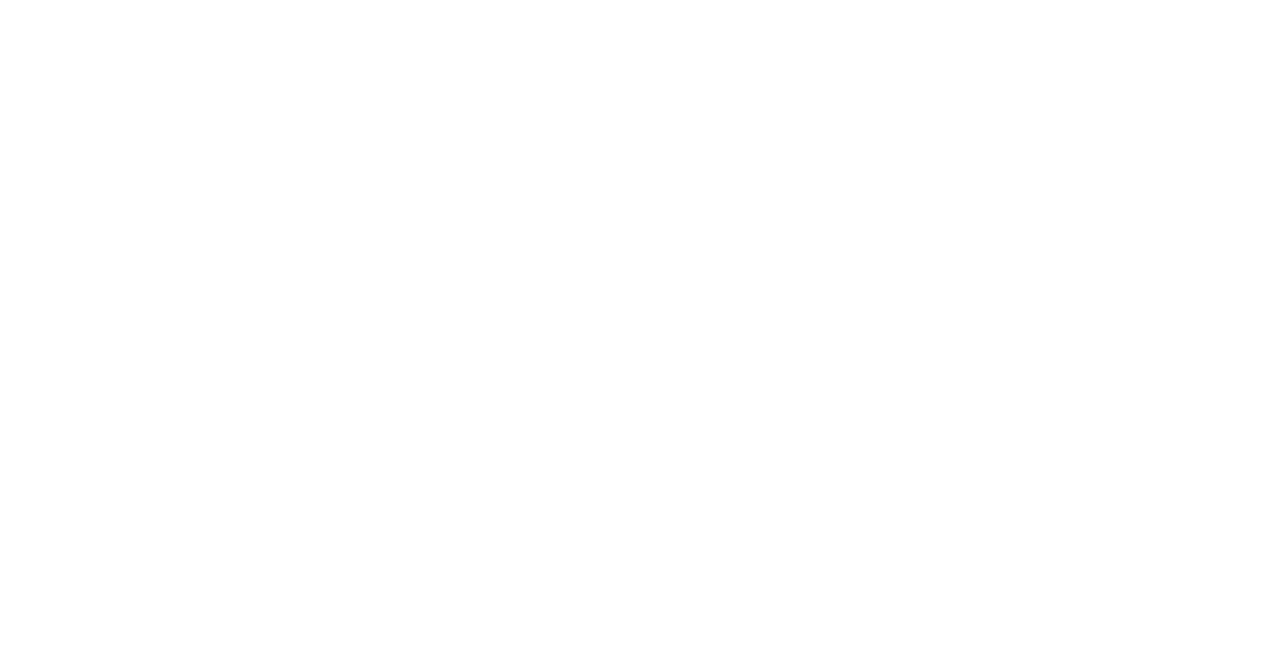
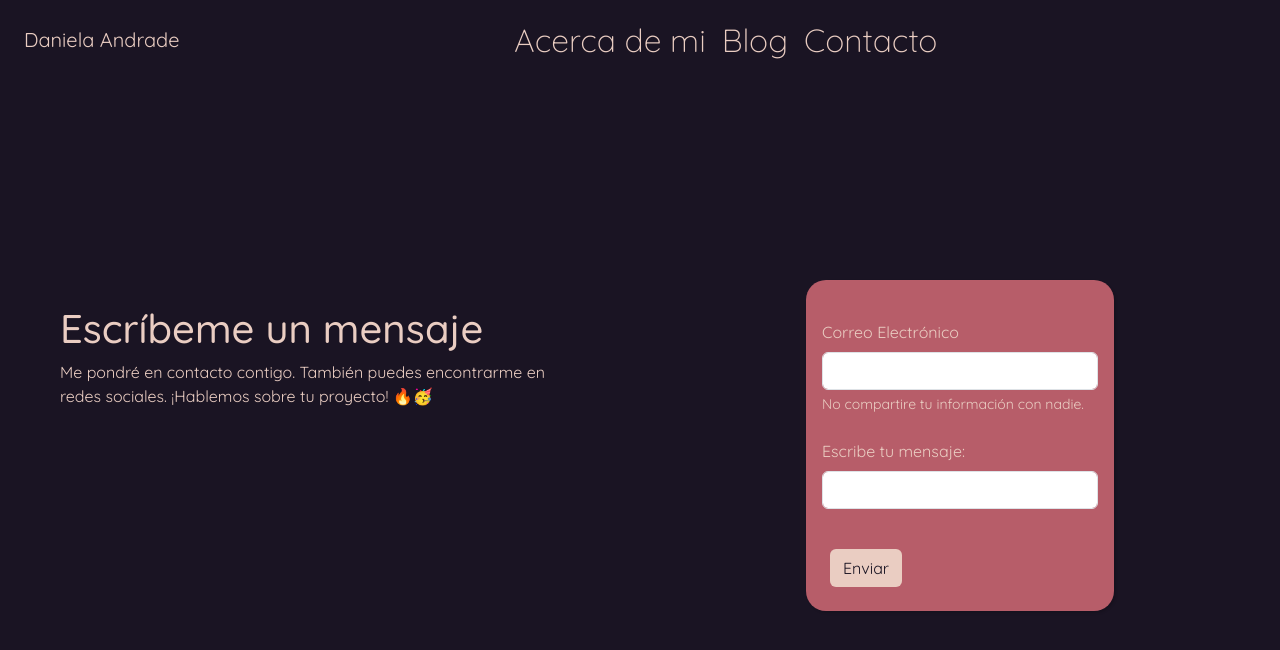
Before and after one commit to AnaDaniela96/AnaDaniela96, an Angular app: page /contact in a window 1280 px wide. Before the commit this address led to /. Shown: the top 650 px of the page. Built offline with nearby package versions, Linux system fonts and the light colour scheme.

Commit message:
Agrega la página de contacto.

```diff
--- a/src/app/app.routes.ts
+++ b/src/app/app.routes.ts
@@ -1,10 +1,12 @@
 import { Routes } from '@angular/router';
 import { HomeComponent } from './pages/home/home.component';
 import { AboutMeComponent } from './pages/about-me/about-me.component';
+import { ContactComponent } from './pages/contact/contact.component';
 
 export const routes: Routes = [
     { path: '', redirectTo: '/home', pathMatch: 'full' },
     { path: 'home', component: HomeComponent },
     { path: 'about-me', component: AboutMeComponent },
+    { path: 'contact', component: ContactComponent },
 
 ];
--- a/src/app/components/header/header.component.html
+++ b/src/app/components/header/header.component.html
@@ -15,7 +15,7 @@
                         <a class="nav-link" href="https://medium.com/@danielaandrade66" target="_blank">Blog</a>
                     </li>
                     <li class="nav-item">
-                        <a class="nav-link disabled">Contacto</a>
+                        <a class="nav-link" href="/contact">Contacto</a>
                     </li>
                 </ul>
             </div>
--- /dev/null
+++ b/src/app/pages/contact/contact.component.css
@@ -0,0 +1,22 @@
+.container-fluid {
+    background-color: #1a1423;
+    padding-top: 200px;
+    padding-bottom: 200px;
+    color: #eacdc2;
+}
+
+form {
+    background-color: #b75d69;
+    border-radius: 20px;
+    width: 50%;
+    box-shadow: rgba(0, 0, 0, 0.15) 1.95px 1.95px 2.6px;
+}
+
+#emailHelp {
+    color:#eacdc2;
+}
+
+.btn-secundary {
+    background-color: #eacdc2;
+    color: #1a1423;
+}
--- /dev/null
+++ b/src/app/pages/contact/contact.component.html
@@ -0,0 +1,29 @@
+<app-header backGroundColor="#1a1423"></app-header>
+
+<main class="container-fluid">
+    <div class="row">
+        <div class="col-md-6">
+            <div class="mx-4">
+                <h1 class="text-start pt-4 px-4">Escríbeme un mensaje</h1>
+                <p class="text-start px-4">Me pondré en contacto contigo.
+                    También puedes encontrarme en redes sociales. ¡Hablemos sobre tu proyecto! 🔥🥳</p>
+            </div>
+        </div>
+        <div class="col-md-6">
+           <div class="d-flex flex-column align-items-center">
+            <form class="mx-4">
+                <div class="m-3">
+                    <label for="InputEmail1" class="form-label pt-4">Correo Electrónico</label>
+                    <input type="email" class="form-control" id="InputEmail1" aria-describedby="emailHelp">
+                    <div id="emailHelp" class="form-text">No compartire tu información con nadie.</div>
+                </div>
+                <div class="m-3">
+                    <label for="inputTextarea" class="form-label pt-2">Escribe tu mensaje:</label>
+                    <input type="textarea" class="form-control" id="inputTextarea" rows="4" cols="50">
+                </div>
+                <button type="submit" class="btn btn-secundary m-4">Enviar</button>
+            </form>
+           </div>
+        </div>
+    </div>
+</main>
--- a/src/app/pages/home/home.component.html
+++ b/src/app/pages/home/home.component.html
@@ -23,13 +23,13 @@
             </div>
         </div>
         <div class="col-md-3" id="container-contact">
-            <a href="/contacto" class="contact">Contáctame <i class='bx bx-right-arrow-circle'></i></a>
+            <a href="/contact" class="contact">Contáctame <i class='bx bx-right-arrow-circle'></i></a>
         </div>
         <div class="col-md-3" id="container-social-media">
             <h2 class="contact">Redes Sociales</h2>
-            <a href="" class="social-media"><i class='bx bxl-instagram-alt'></i></a>
-            <a href="" class="social-media"><i class='bx bxl-github'></i></a>
-            <a href="" class="social-media"><i class='bx bxl-linkedin-square'></i></a>
+            <a href="https://www.instagram.com/androideanadaniela/" target="_blank" class="social-media"><i class='bx bxl-instagram-alt'></i></a>
+            <a href="https://github.com/AnaDaniela96" target="_blank" class="social-media"><i class='bx bxl-github'></i></a>
+            <a href="linkedin.com/in/andradelopez-anadaniela/" target="_blank" class="social-media"><i class='bx bxl-linkedin-square'></i></a>
         </div>
     </div>
 </div>
```
Also changed, not shown: src/app/pages/contact/contact.component.ts (added, +12 -0 lines), 1 other file (tests, documents, lock files or other folders).
